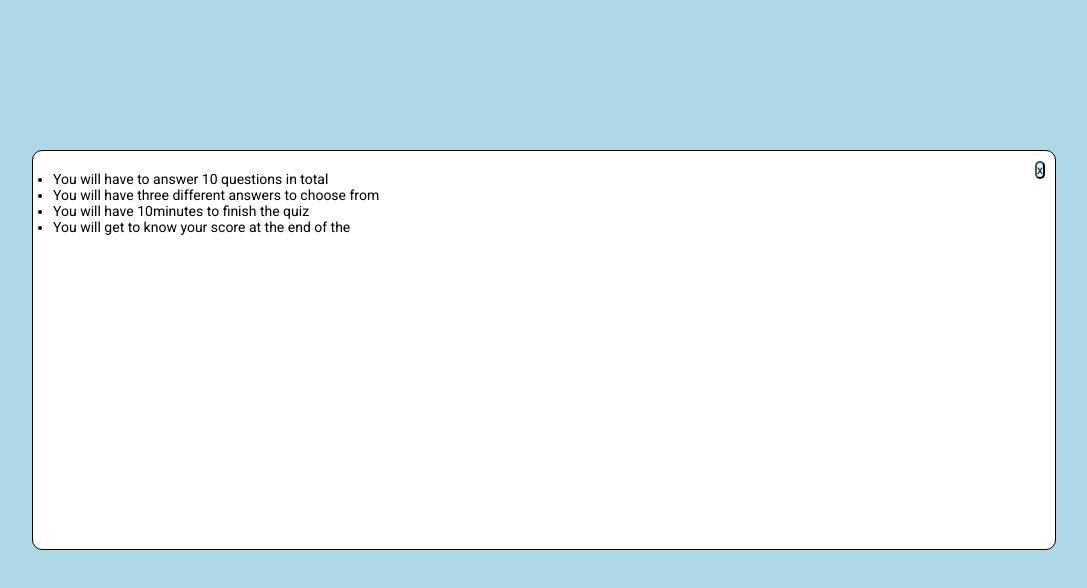
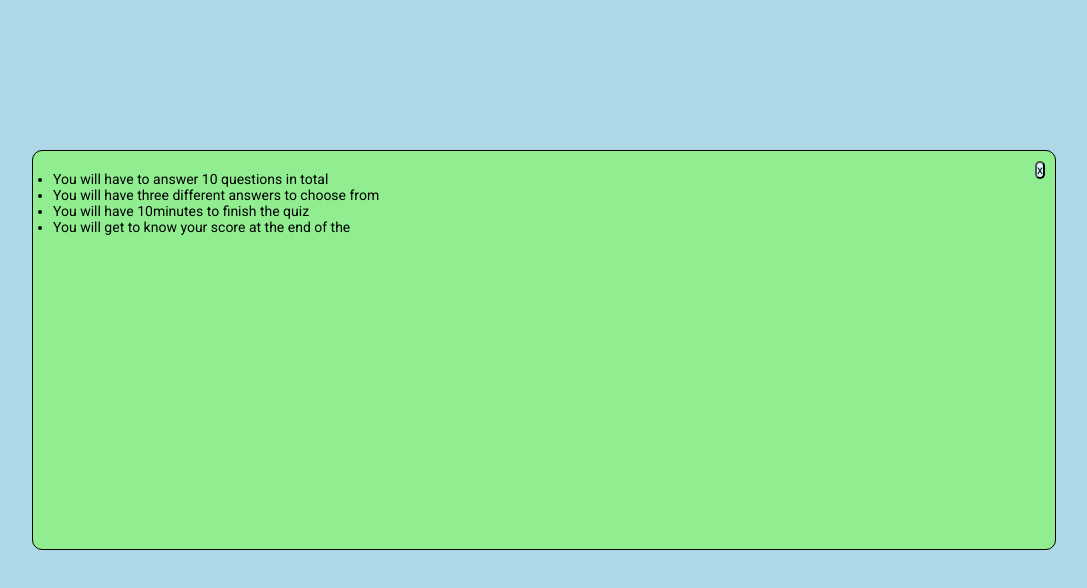
Before and after one commit to maxwellsor169/Game, a plain HTML site: page index.html in a window 1280 px wide. Both pictures are taken after a click on the button "The Guide". Shown: the whole page, without its empty margins (96-1183 px from the left). Drawn offline with Linux system fonts and the light colour scheme.

```diff
--- a/assets/css/style.css
+++ b/assets/css/style.css
@@ -64,7 +64,7 @@
 
 
     #guide-content {
-        background: white;
+        background: lightgreen;
         display: none;
         border-radius: 10px;
         width: 80%;
@@ -84,6 +84,7 @@
     #guide-content ul {
         padding-left: 0;
         text-align: left;
+
     }
 
     #guide-content ul li {
```
